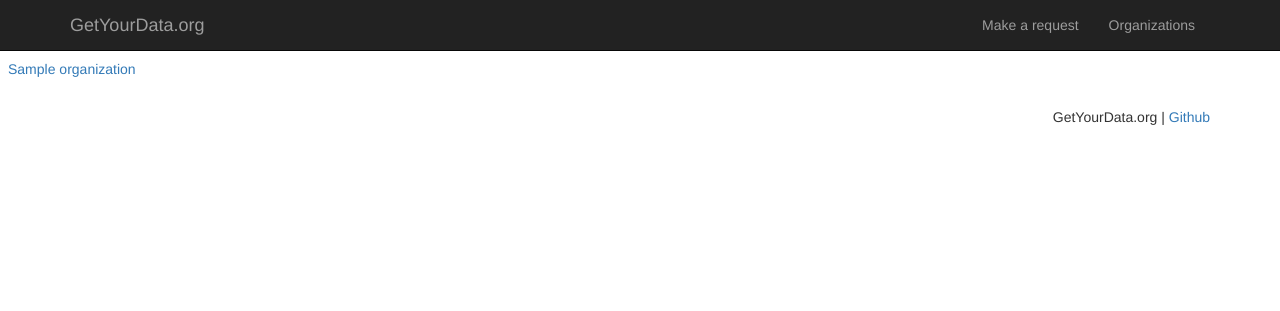
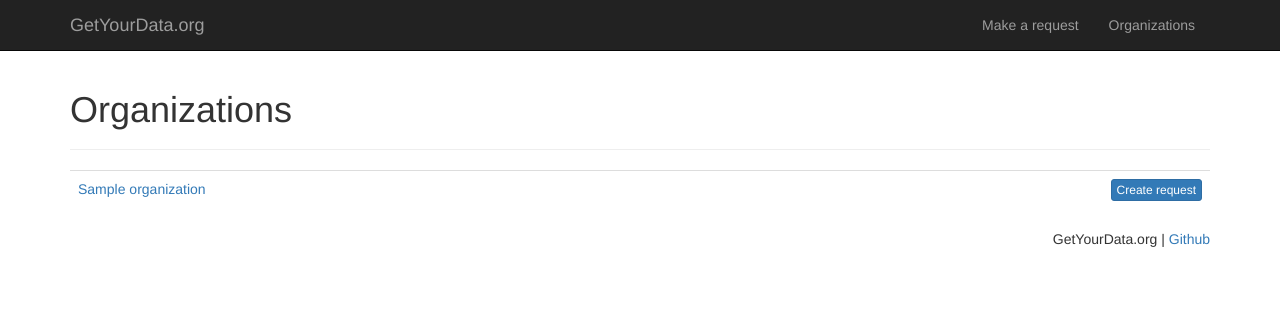
Before and after one commit to sakset/getyourdata, a Django app: page /organizations/ in a window 1280 px wide. Shown: the top 311 px of the page. Run offline with Django 3.2, Linux system fonts and the light colour scheme; tables that the repository leaves empty hold one stand-in row (values such as "Sample post"); some libraries are stand-ins or nearby versions.

Commit message:
Improve organization list template, add pagination

```diff
--- a/getyourdata/organization/templates/organization/list.html
+++ b/getyourdata/organization/templates/organization/list.html
@@ -1,13 +1,31 @@
 {% extends 'base.html' %}
+{% load i18n %}
+{% load bootstrap3 %}
 
 {% block content %}
+<div class="container">
+	<div class="row">
+		<div class="col-md-12">
+			<div class="page-header">
+				{# Translators: On the "list organizations" view #}
+				<h1>{% trans "Organizations" %}</h1>
+			</div>
+			{% if organizations %}
 			<table class="table">
 				<tbody>
 					{% for organization in organizations %}
 						<tr>
-				<td><a href="{% url 'data_request:request_data' organization.id %}">{{ organization.name }}</a></td>
+							<td><a href="{% url 'data_request:request_data' organization.id %}">{{ organization.name }}</a>
+								<a class="pull-right btn btn-primary btn-xs" href="{% url 'data_request:request_data' organization.id %}">Create request</a></td>
 						</tr>
 					{% endfor %}
 				</tbody>
 			</table>
+			{% bootstrap_pagination organizations url="organizations:list_organizations" %}
+			{% else %}
+			<p>{% trans "No organizations yet." %}</p>
+			{% endif %}
+		</div>
+	</div>
+</div>
 {% endblock %}
--- a/getyourdata/organization/urls.py
+++ b/getyourdata/organization/urls.py
@@ -3,5 +3,7 @@ from organization import views as organization_views
 
 urlpatterns = [
     url(r'new/$', organization_views.new_organization, name="new_organization"),
+
+    url(r'^(?P<page>\d+)/$', organization_views.list_organizations, name='list_organizations'),
     url(r'^$', organization_views.list_organizations, name="list_organizations"),
 ]
--- a/getyourdata/organization/views.py
+++ b/getyourdata/organization/views.py
@@ -1,14 +1,25 @@
 from django.shortcuts import render
+from django.core.paginator import Paginator, EmptyPage, PageNotAnInteger
 
 from organization.models import Organization
 from organization.forms import NewOrganizationForm
 
 
-def list_organizations(request):
-    organizations = Organization.objects.all()
+def list_organizations(request, page=1):
+    ORGANIZATIONS_PER_PAGE = 15
+
+    p = Paginator(Organization.objects.all(), ORGANIZATIONS_PER_PAGE)
+
+    try:
+        organizations = p.page(page)
+    except PageNotAnInteger:
+        organizations = p.page(1)
+    except EmptyPage:  # Reached an empty page: redirect to last page
+        organizations = p.page(p.num_pages)
     return render(
         request, 'organization/list.html',
-        {'organizations': organizations})
+        {'organizations': organizations,
+         'paginator': p})
 
 
 def new_organization(request):
```
Also changed, not shown: getyourdata/organization/tests.py (+46 -0 lines). Lines whose indentation alone changed are shown as unchanged.
